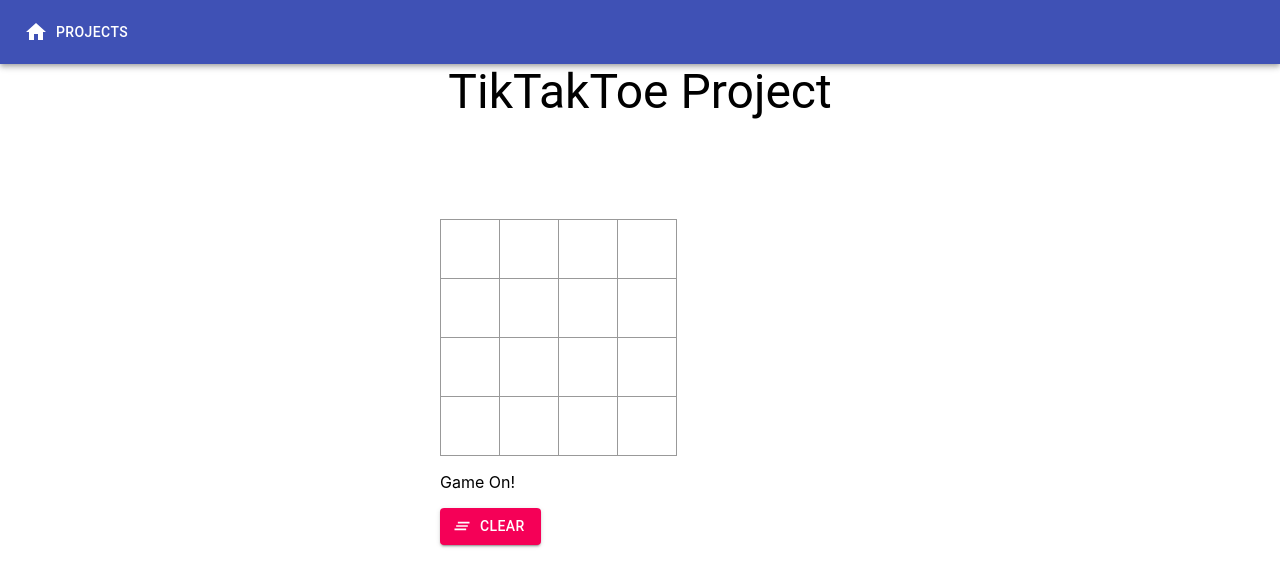
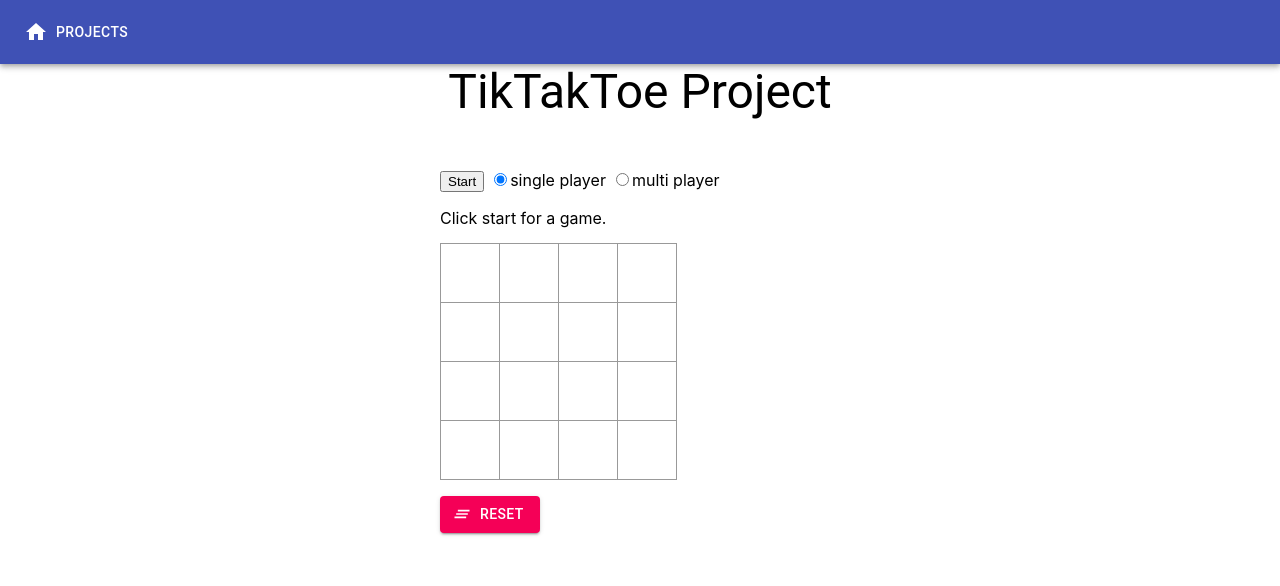
Before and after one commit to orange-puff/Playground, a React (Create React App) app in the folder src/Playground.Web/UI/: page /projects/tiktaktoe_project in a window 1280 px wide. Shown: the top 586 px of the page. Built offline with nearby package versions, Linux system fonts and the light colour scheme.

Commit message:
game is better

```diff
--- a/src/Playground.Web/UI/src/components/projects/tiktaktoe_project/TikTakToe.css
+++ b/src/Playground.Web/UI/src/components/projects/tiktaktoe_project/TikTakToe.css
@@ -1,7 +1,7 @@
 .tiktaktoe {
     width: 400px;
     margin: auto;
-    margin-top: 100px;
+    margin-top: 50px;
 }
 
 .box {
@@ -22,3 +22,7 @@
 .row {
     display: table;
 }
+
+.radioButton {
+    margin-left: 10px;
+}
--- a/src/Playground.Web/UI/src/components/projects/tiktaktoe_project/TikTakToe.tsx
+++ b/src/Playground.Web/UI/src/components/projects/tiktaktoe_project/TikTakToe.tsx
@@ -15,14 +15,16 @@ interface ITikTakToeBoardState {
     offDiagSum: number,
     gameState: GameState,
     piece: string,
-    board: string[][]
+    board: string[][],
+    singlePlayer: boolean
 }
 
 enum GameState {
     on = 0,
     xWins = 1,
     oWins = 2,
-    tie = 3
+    tie = 3,
+    none = 4
 }
 
 function numMovesLeft(board: string[][], n: number, offset: number) {
@@ -39,14 +41,12 @@ function numMovesLeft(board: string[][], n: number, offset: number) {
 }
 
 function winPossible(state: ITikTakToeBoardState, inc: number, movesLeft: number): boolean {
-    console.log(movesLeft);
     /* find if a row win is possible */
     for (let i = 0; i < state.n; i++) {
         let totEmpty = 0;
         for (let j = 0; j < state.n; j++) {
             totEmpty += state.board[i][j] === '' ? inc : 0;
         }
-        console.log(`Row ${i} Empty in Row: ${totEmpty} Row Sum: ${state.rowSum[i]}`);
         if (Math.abs(totEmpty) <= movesLeft && Math.abs(state.rowSum[i] + totEmpty) === state.n) {
             return true;
         }
@@ -58,7 +58,6 @@ function winPossible(state: ITikTakToeBoardState, inc: number, movesLeft: number
         for (let j = 0; j < state.n; j++) {
             totEmpty += state.board[j][i] === '' ? inc : 0;
         }
-        console.log(`Col ${i} Empty in Col: ${totEmpty} Col Sum: ${state.colSum[i]}`);
         if (Math.abs(totEmpty) <= movesLeft && Math.abs(state.colSum[i] + totEmpty) === state.n) {
             return true;
         }
@@ -72,7 +71,6 @@ function winPossible(state: ITikTakToeBoardState, inc: number, movesLeft: number
         i++;
         j++;
     }
-    console.log(`Empty in Main Diag: ${totEmpty} Main Diag Sum: ${state.mainDiagSum}`);
     if (Math.abs(totEmpty) <= movesLeft && Math.abs(state.mainDiagSum + totEmpty) === state.n) {
         return true;
     }
@@ -85,7 +83,6 @@ function winPossible(state: ITikTakToeBoardState, inc: number, movesLeft: number
         i++;
         j--;
     }
-    console.log(`Empty in Off Diag: ${totEmpty} Off Diag Sum: ${state.offDiagSum}`);
     return Math.abs(totEmpty) <= movesLeft && Math.abs(state.offDiagSum + totEmpty) === state.n;
 }
 
@@ -96,9 +93,10 @@ function emptyBoardState(n: number) {
         colSum: Array(n).fill(0),
         mainDiagSum: 0,
         offDiagSum: 0,
-        gameState: GameState.on,
+        gameState: GameState.none,
         piece: 'X',
-        board: Array(n).fill(Array(n).fill(''))
+        board: Array(n).fill(Array(n).fill('')),
+        singlePlayer: true
     } as ITikTakToeBoardState;
 }
 
@@ -113,7 +111,8 @@ function cloneBoardState(boardState: ITikTakToeBoardState) {
         offDiagSum: boardState.offDiagSum,
         gameState: boardState.gameState,
         piece: boardState.piece,
-        board: tmp
+        board: tmp,
+        singlePlayer: boardState.singlePlayer
     } as ITikTakToeBoardState;
 }
 
@@ -152,10 +151,6 @@ const TikTakToe = (props: React.PropsWithChildren<ITikTakToeProps>) => {
             tmpState.gameState = GameState.tie;
         }
 
-        console.log(`${tmpState.piece} can win`);
-        console.log(`${winPossible(tmpState, tmpState.piece === 'X' ? 1 : -1, numMovesLeft(tmpBoard, n, 0))}`);
-        console.log(`${tmpState.piece === 'X' ? 'O' : 'X'} can win`);
-        console.log(`${winPossible(tmpState, tmpState.piece === 'X' ? -1 : 1, numMovesLeft(tmpBoard, n, 1))}`);
         tmpState.piece = tmpState.piece === 'X' ? 'O' : 'X';
         setBoardState(tmpState);
     }
@@ -166,6 +161,21 @@ const TikTakToe = (props: React.PropsWithChildren<ITikTakToeProps>) => {
         }
 
         updateBoardState(i, j);
+    }
+
+    function handleStartClick() {
+        const tmp = cloneBoardState(boardState);
+        tmp.gameState = GameState.on;
+        setBoardState(tmp);
+    }
+
+    function handleRadioClick(singlePlayer: boolean) {
+        if (boardState.gameState !== GameState.none) {
+            return;
+        }
+        const tmp = cloneBoardState(boardState);
+        tmp.singlePlayer = singlePlayer;
+        setBoardState(tmp);
     }
 
     const content = [];
@@ -179,19 +189,36 @@ const TikTakToe = (props: React.PropsWithChildren<ITikTakToeProps>) => {
 
     return (
         <div className="tiktaktoe">
+            <span>
+                <button onClick={handleStartClick}>Start</button>
+                <input type="radio" id="singlePlayer" checked={boardState.singlePlayer} onChange={_ => handleRadioClick(true)} className="radioButton"/>
+                <label for="singlePlayer">single player</label>
+                <input type="radio" id="multiPlayer" checked={!boardState.singlePlayer} onChange={_ => handleRadioClick(false)} className="radioButton"/>
+                <label for="multiPlayer">multi player</label>
+            </span>
+            <p>
+                {boardState.gameState === GameState.on
+                    ? "Game On!"
+                    : (boardState.gameState === GameState.tie
+                        ? "Tie!"
+                        : (boardState.gameState === GameState.xWins
+                            ? "X Wins!"
+                            : (boardState.gameState === GameState.oWins
+                                ? "O Wins!"
+                                : "Click start for a game.")))}
+            </p>
             {content.map((buttons, i) => <div className="row" key={i}>{buttons.map(button => button)}</div>)}
-            <p>{boardState.gameState === GameState.on ? "Game On!" : (boardState.gameState === GameState.tie ? "Tie!" : (boardState.gameState === GameState.xWins ? "X Wins!" : "O Wins"))}</p>
+            <p></p>
             <Button
                 className="clearButton"
                 variant="contained"
                 color="secondary"
                 startIcon={<ClearAllIcon />}
-                onClick={() =>
-                {
+                onClick={() => {
                     setBoardState(emptyBoardState(n));
                 }}
             >
-                Clear
+                Reset
             </Button>
         </div>
     );
```
